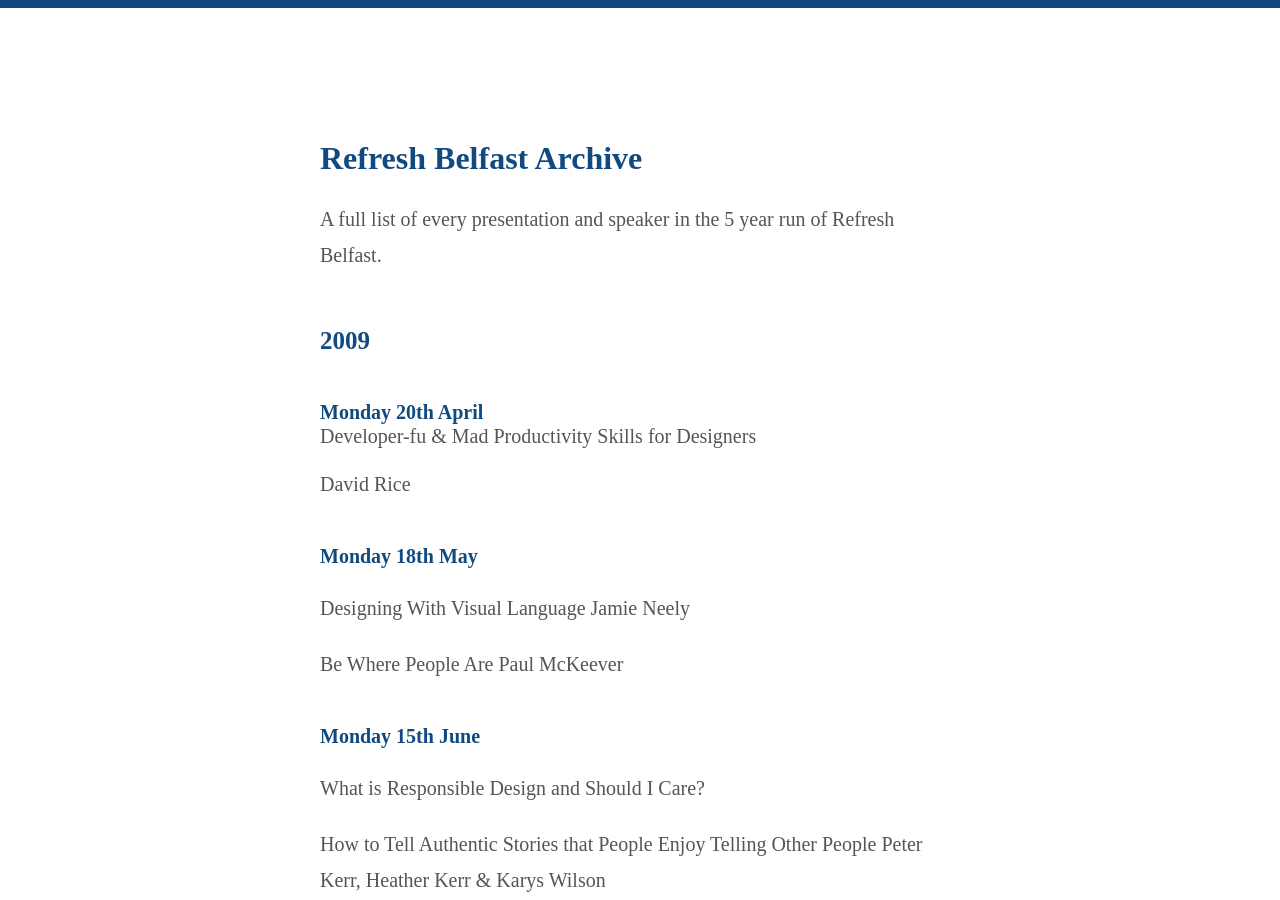
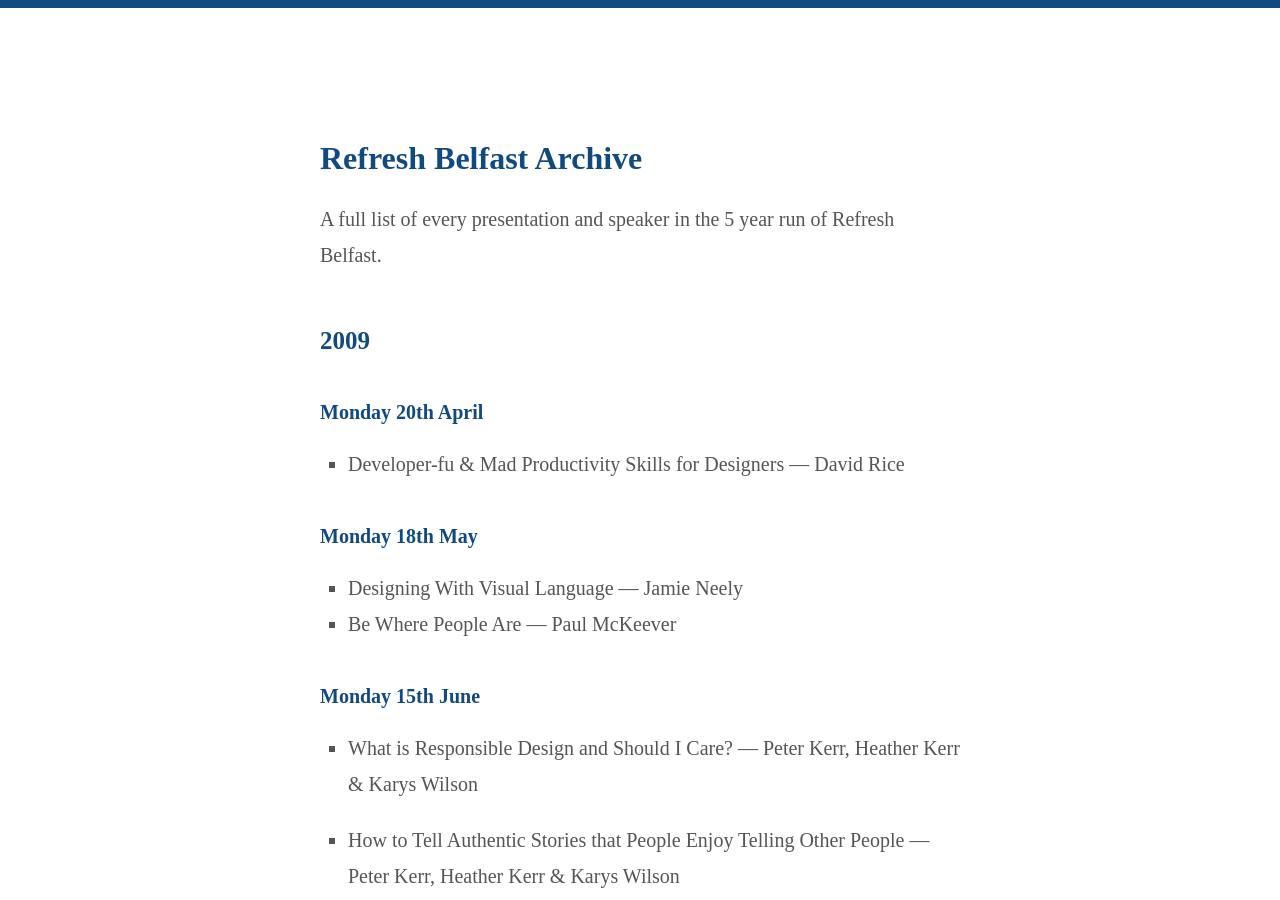
Before and after one commit to andymcmillan/andymcmillan, a Jekyll site: the page built from refresharchive.md, in a window 1280 px wide and 900 px high. Built offline with Jekyll 4.4.1, drawn with Linux system fonts in a browser that asks for light colours; Markdown is read by kramdown in place of the engine named in the settings.

Commit message:
Update refresharchive.md

```diff
--- a/refresharchive.md
+++ b/refresharchive.md
@@ -11,21 +11,16 @@
 ## 2009
 
 ### Monday 20th April
-#### Developer-fu & Mad Productivity Skills for Designers
-David Rice
+* Developer-fu & Mad Productivity Skills for Designers — David Rice
 
 ### Monday 18th May
-Designing With Visual Language
-Jamie Neely
-
-Be Where People Are
-Paul McKeever
+* Designing With Visual Language — Jamie Neely
+* Be Where People Are — Paul McKeever
 
 ### Monday 15th June
-What is Responsible Design and Should I Care?
+* What is Responsible Design and Should I Care? — Peter Kerr, Heather Kerr & Karys Wilson
 
-How to Tell Authentic Stories that People Enjoy Telling Other People
-Peter Kerr, Heather Kerr & Karys Wilson
+* How to Tell Authentic Stories that People Enjoy Telling Other People — Peter Kerr, Heather Kerr & Karys Wilson
 
 ### Monday 17th August
 7 Perspectives on iPhone Development & Design
```
